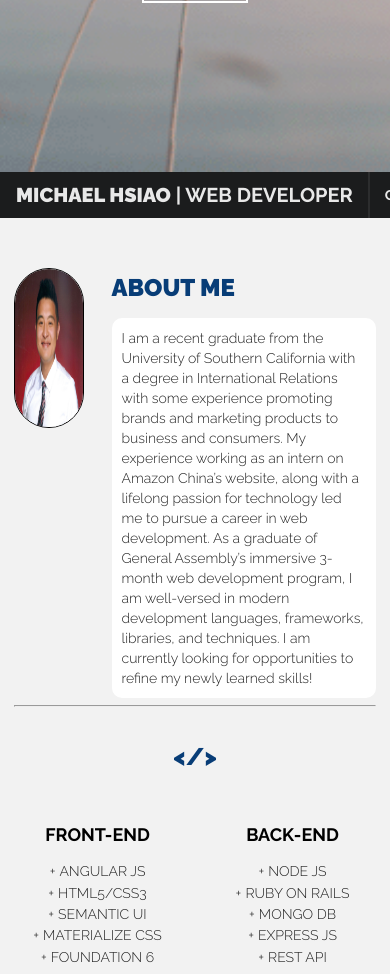
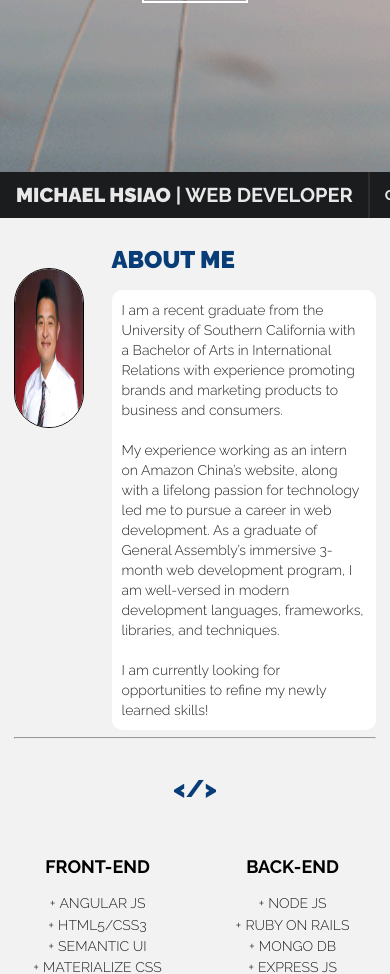
Before and after one commit to hsiaomb/personal-page, a PHP site: page / in a window 390 px wide; the page is wider, and only the part inside the window is pictured. Shown: the part 672-1646 px from the top of that part. Run offline with PHP 8.4, Linux system fonts and the light colour scheme; some libraries are stand-ins or nearby versions; some web fonts are replaced.

Commit message:
Minor Changes to About Me Section

```diff
--- a/css/stylesheet.css
+++ b/css/stylesheet.css
@@ -44,7 +44,7 @@ body.dimmable{
 #about-me-header{
   font-family: 'Raleway', sans-serif;
   font-weight: 900;
-  margin-top:50px;
+  margin-top:30px;
   color: #083d77;
 }
 #header{
@@ -528,7 +528,7 @@ background-color: red;
     height: 200px;
   }
   #about-me-header{
-    margin-top: 20px;
+    margin-top: -8px;
   }
   #continue{
     font-size: 15px;
--- a/index.html
+++ b/index.html
@@ -79,7 +79,10 @@
     </div>
     <div class="twelve wide column">
       <h2 id="about-me-header" class="animated bounceInRight">ABOUT ME</h2>
-      <p class="animated bounceInRight"> I am a recent graduate from the University of Southern California with a degree in International Relations with some experience promoting brands and marketing products to business and consumers. My experience working as an intern on Amazon China’s website, along with a lifelong passion for technology led me to pursue a career in web development. As a graduate of General Assembly’s immersive 3-month web development program, I am well-versed in modern development languages, frameworks, libraries, and techniques. I am currently looking for opportunities to refine my newly learned skills!</p>
+      <p class="animated bounceInRight"> I am a recent graduate from the University of Southern California with a Bachelor of Arts in International Relations with experience promoting brands and marketing products to business and consumers. <br/><br />
+      My experience working as an intern on Amazon China’s website, along with a lifelong passion for technology led me to pursue a career in web development. As a graduate of General Assembly’s immersive 3-month web development program, I am well-versed in modern development languages, frameworks, libraries, and techniques.<br /><br/>
+
+    I am currently looking for opportunities to refine my newly learned skills!</p>
     </div>
   </div>
   <hr>
```
